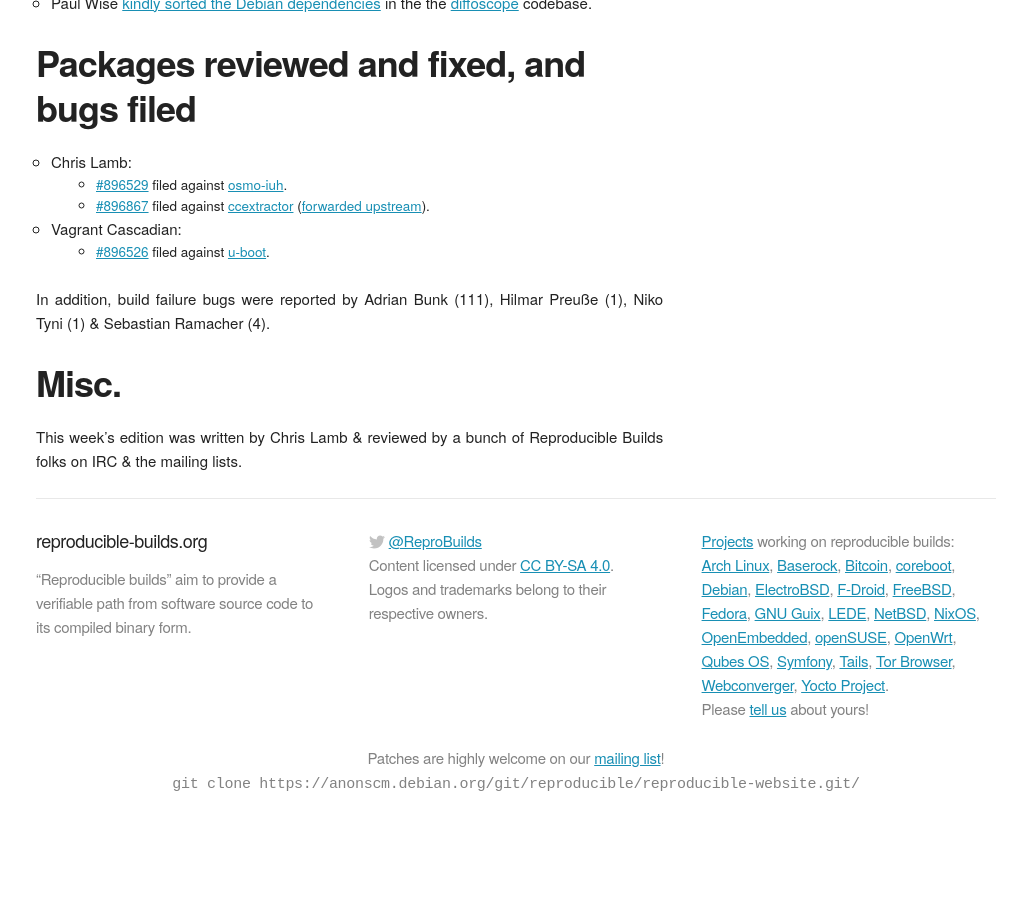
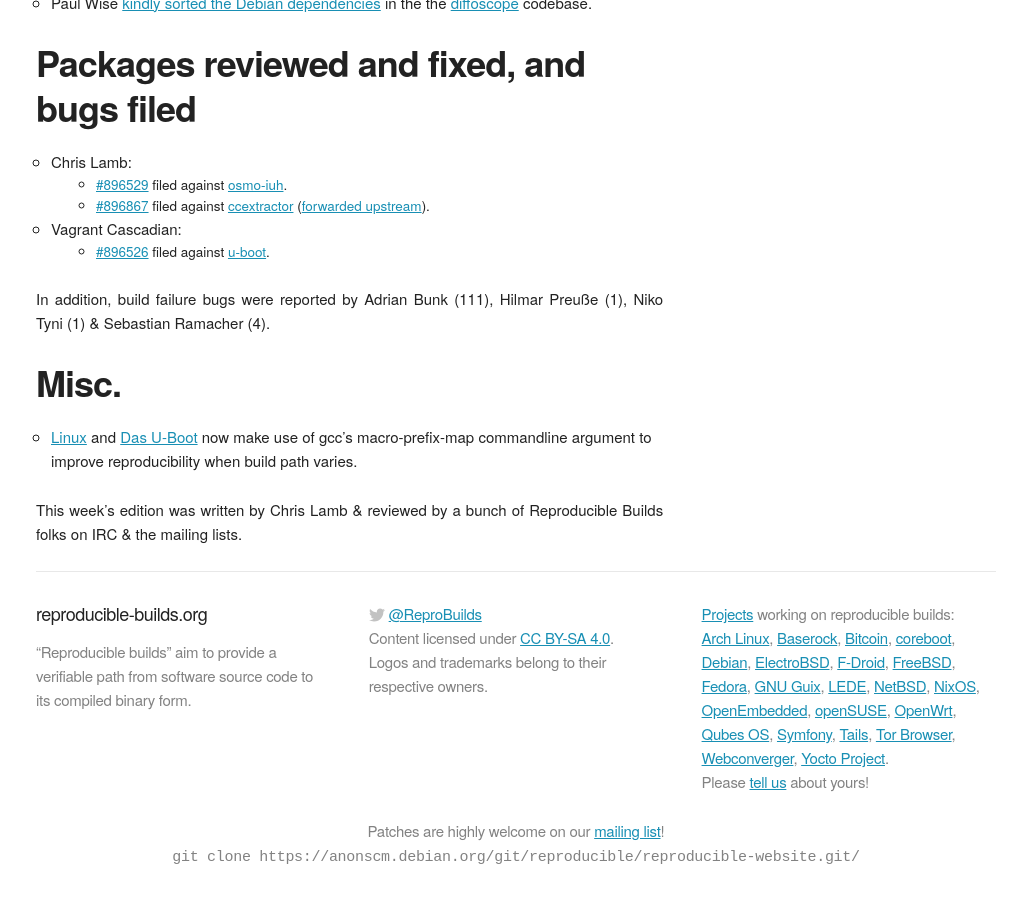
Before and after one commit to prototypefund/reproducible-website, a Jekyll site: the page built from _blog/posts/157.md, in a window 1280 px wide and 900 px high, scrolled down 1220 px. Shown: the whole window, without its empty margins (124-1151 px from the left). Built offline with Jekyll 4.4.1, drawn with Linux system fonts in a browser that asks for light colours; some web fonts are replaced; before the commit the page ends 2047 px from its top, so only the background shows below that.

Commit message:
157: Mention Linux and U-Boot using gcc's macro-prefix-map.

```diff
--- a/_blog/posts/157.md
+++ b/_blog/posts/157.md
@@ -40,4 +40,10 @@
 Misc.
 -----
 
+* [Linux](https://git.kernel.org/pub/scm/linux/kernel/git/torvalds/linux.git/commit/?id=a73619a845d5625079cc1b3b820f44c899618388)
+  and
+  [Das U-Boot](http://git.denx.de/?p=u-boot.git;a=commit;h=1eb2e71edd55e16562e3912881c449db69623352)
+  now make use of gcc's macro-prefix-map commandline argument to
+  improve reproducibility when build path varies.
+
 This week's edition was written by Chris Lamb & reviewed by a bunch of Reproducible Builds folks on IRC & the mailing lists.
```
